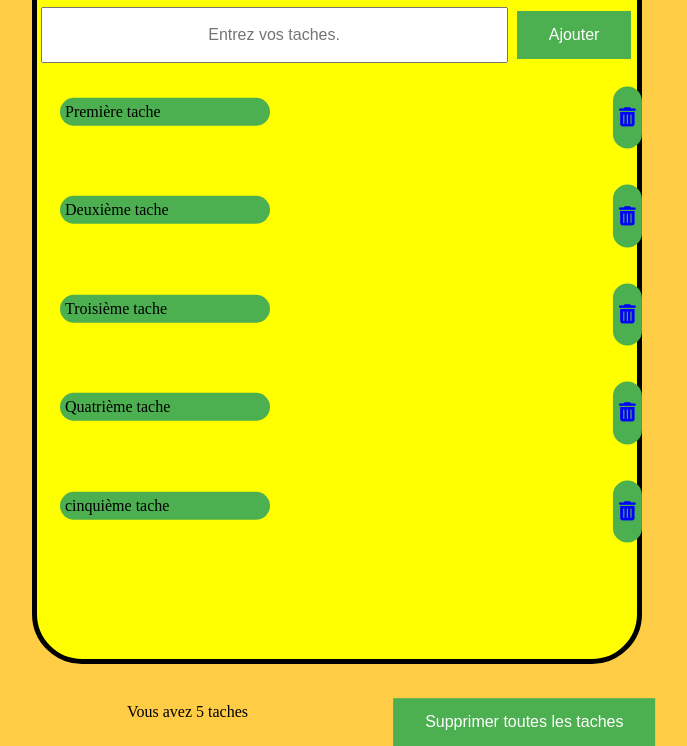
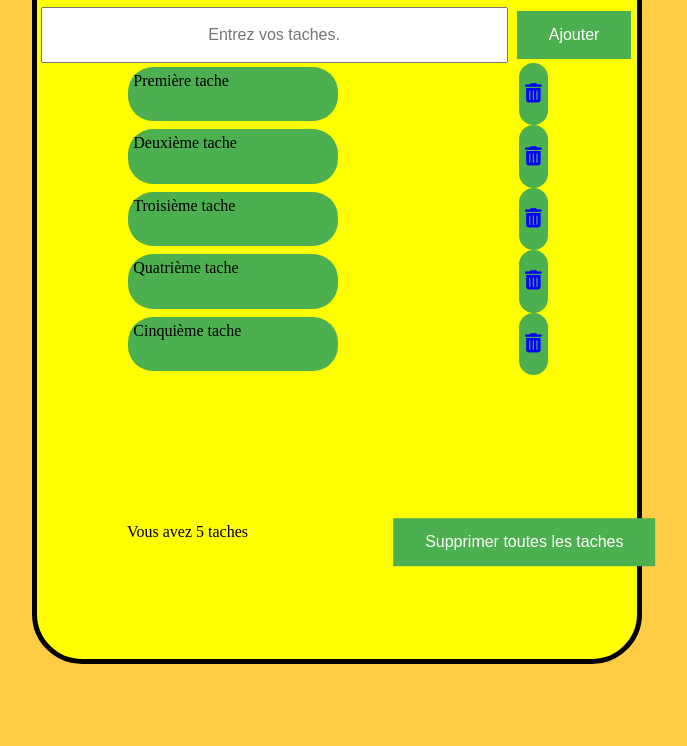
Before and after one commit to takykongo/Todo_list, a plain HTML site: page index.html in a window 1280 px wide. Shown: the part 101-847 px from the top of the page, without its empty margins (303-990 px from the left). After the commit the page ends 800 px from the top, so only its background shows below. Drawn offline with Linux system fonts and the light colour scheme.

Commit message:
to_do_list

```diff
--- a/index.html
+++ b/index.html
@@ -34,20 +34,20 @@
                 <button class="bou_cor">
                 <p class="corbeilles"><i class="fa-solid fa-trash-can"></i></p></button>
             </div>
-            <div class="bloc"></div>
+            <div class="bloc">
                 <p class="taches">Quatrième tache</p>
                 <button class="bou_cor">
                 <p class="corbeilles"><i class="fa-solid fa-trash-can"></i></p></button>
             </div>
             <div class="bloc">
-                <p class="taches">cinquième tache</p>
+                <p class="taches">Cinquième tache</p>
                 <button class="bou_cor">
                 <p class="corbeilles"><i class="fa-solid fa-trash-can"></i></p></button>
             </div>
         <button class="sup" type="submit">Supprimer toutes les taches</button>
         <div class="lep">
             <p class="aff">Vous avez 5 taches</p>
+        </div>
     </div>
-</div>
 </body>
 </html>
--- a/style.css
+++ b/style.css
@@ -46,16 +46,12 @@ input{
     margin: 4px 2px;
     cursor: pointer;
 }
-#bloc{
-    background-color: white;
-    /* height: 100%; */
-    width: 100%;
+.bloc{
     display: flex;
     justify-content: space-around;
 }
 .taches{
-    top: 50%;
-    transform: translate(10%,110%);
+
     margin: 0px;
     background-color: #4CAF50;
     border-radius: 25px;
@@ -96,7 +92,6 @@ input{
     font-size: 1.2rem;
     text-align: center;
     color: blue;
-    transform: translate(2000%,-20%);
     border: none;
     background-color: #4CAF50;
     border-radius: 50px;
```
